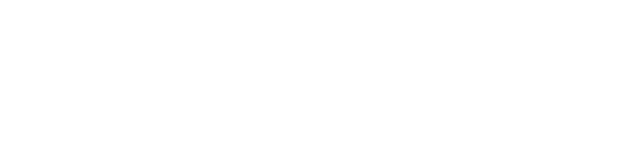
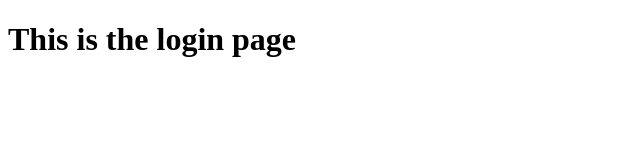
Before and after one commit to KAMUI84/civil, a website: page index.html in a window 1280 px wide. Shown: the whole page, without its empty margins (0-640 px from the left). Drawn offline with Linux system fonts and the light colour scheme.

Commit message:
Implemented login functiionality

```diff
--- a/index.html
+++ b/index.html
@@ -7,5 +7,6 @@
 </head>
 <body>
 
+    <h1>This is the login page</h1>
 </body>
 </html>
```
